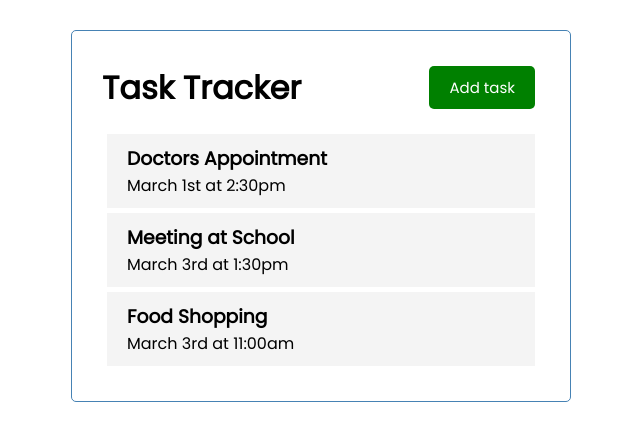
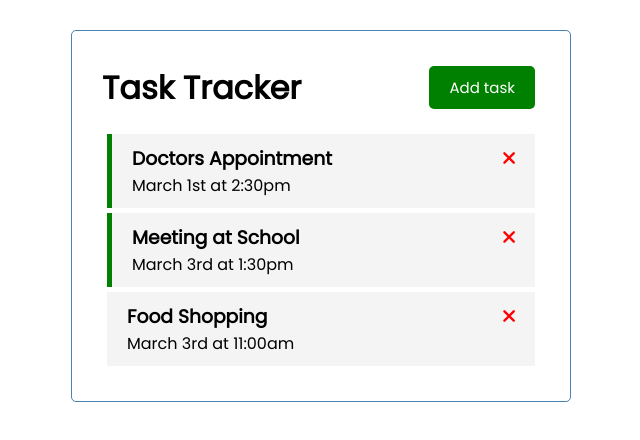
Before and after one commit to TinaLacatis/crash-2022, a Vue app: page / in a window 1280 px wide. Shown: the top 440 px of the page, without its empty margins (319-959 px from the left). Built offline with nearby package versions, Linux system fonts and the light colour scheme.

Commit message:
add dynamic classes and font-awsome

```diff
--- a/public/index.html
+++ b/public/index.html
@@ -1,15 +1,26 @@
 <!DOCTYPE html>
 <html lang="">
   <head>
-    <meta charset="utf-8">
-    <meta http-equiv="X-UA-Compatible" content="IE=edge">
-    <meta name="viewport" content="width=device-width,initial-scale=1.0">
-    <link rel="icon" href="<%= BASE_URL %>favicon.ico">
+    <meta charset="utf-8" />
+    <meta http-equiv="X-UA-Compatible" content="IE=edge" />
+    <meta name="viewport" content="width=device-width,initial-scale=1.0" />
+    <link
+      rel="stylesheet"
+      href="https://cdnjs.cloudflare.com/ajax/libs/font-awesome/6.2.1/css/all.min.css"
+      integrity="sha512-MV7K8+y+gLIBoVD59lQIYicR65iaqukzvf/nwasF0nqhPay5w/9lJmVM2hMDcnK1OnMGCdVK+iQrJ7lzPJQd1w=="
+      crossorigin="anonymous"
+      referrerpolicy="no-referrer"
+    />
+    <link rel="icon" href="<%= BASE_URL %>favicon.ico" />
     <title><%= htmlWebpackPlugin.options.title %></title>
   </head>
   <body>
     <noscript>
-      <strong>We're sorry but <%= htmlWebpackPlugin.options.title %> doesn't work properly without JavaScript enabled. Please enable it to continue.</strong>
+      <strong
+        >We're sorry but <%= htmlWebpackPlugin.options.title %> doesn't work
+        properly without JavaScript enabled. Please enable it to
+        continue.</strong
+      >
     </noscript>
     <div id="app"></div>
     <!-- built files will be auto injected -->
--- a/src/components/Task.vue
+++ b/src/components/Task.vue
@@ -1,6 +1,9 @@
 <template>
-  <div class="task">
-    <h3>{{ task.text }}</h3>
+  <div :class="[task.reminder ? 'reminder' : '', 'task']">
+    <h3>
+      {{ task.text }}
+      <i class="fas fa-times"></i>
+    </h3>
     <p>{{ task.day }}</p>
   </div>
 </template>
```
